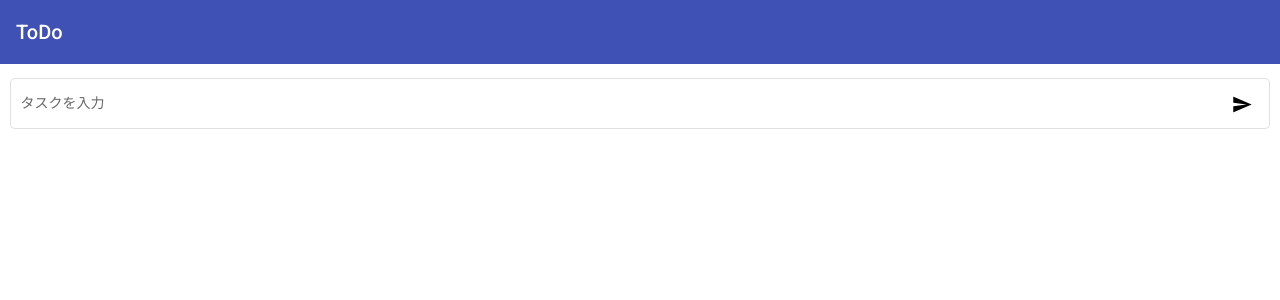
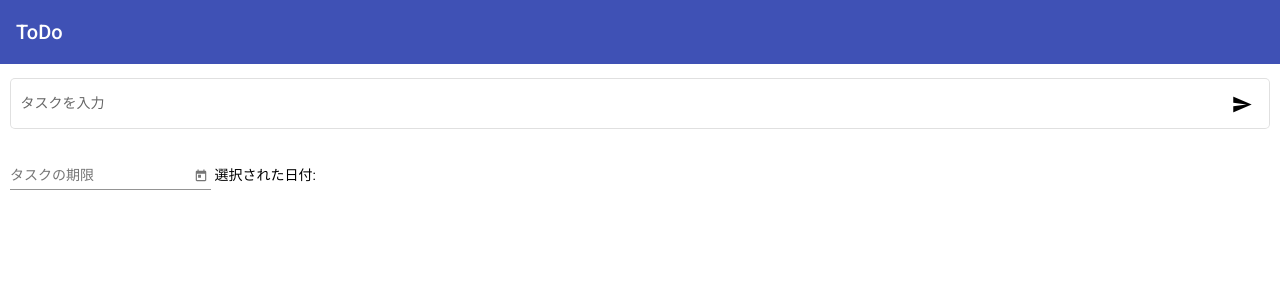
Before and after one commit to tkamada022/study-frontend-web-app-angular, an Angular app: page /add in a window 1280 px wide. Shown: the top 300 px of the page. Built offline with nearby package versions, Linux system fonts and the light colour scheme.

Commit message:
Add: 期限の登録と表示機能を追加

```diff
--- a/src/app/app.module.ts
+++ b/src/app/app.module.ts
@@ -8,6 +8,7 @@
 import { MaterialModule } from '../material.module';
 import { TaskListComponent } from './task-list/task-list.component';
 import { TaskEditComponent } from './task-edit/task-edit.component';
+import { MAT_DATE_LOCALE } from '@angular/material/core';
 
 @NgModule({
   declarations: [AppComponent, TaskListComponent, TaskEditComponent],
@@ -18,7 +19,13 @@
     BrowserAnimationsModule,
     MaterialModule,
   ],
-  providers: [],
+  providers: [
+    // ロケールの設定
+    {
+      provide: MAT_DATE_LOCALE,
+      useValue: 'ja-JP',
+    },
+  ],
   bootstrap: [AppComponent],
 })
 export class AppModule {}
--- a/src/app/task-edit/task-edit.component.html
+++ b/src/app/task-edit/task-edit.component.html
@@ -1,5 +1,5 @@
 <div class="task-edit-area">
-  <form (ngSubmit)="addTask(addTaskNameInput.value)">
+  <form (ngSubmit)="addTask(addTaskNameInput.value, dueDateInput.value)">
     <mat-form-field appearance="outline" style="width: 100%">
       <mat-label>タスクを入力</mat-label>
       <input matInput name="add_task_name" #addTaskNameInput />
@@ -7,5 +7,18 @@
         <mat-icon> send </mat-icon>
       </button>
     </mat-form-field>
+
+    <mat-form-field>
+      <mat-label>タスクの期限</mat-label>
+      <input matInput #dueDateInput [matDatepicker]="dueDatePicker" />
+      <mat-datepicker-toggle
+        matSuffix
+        [for]="dueDatePicker"
+      ></mat-datepicker-toggle>
+
+      <mat-datepicker #dueDatePicker></mat-datepicker>
+    </mat-form-field>
+
+    選択された日付: {{ dueDateInput.value }}
   </form>
 </div>
--- a/src/app/task-edit/task-edit.component.ts
+++ b/src/app/task-edit/task-edit.component.ts
@@ -17,8 +17,8 @@
 
   ngOnInit(): void {}
 
-  addTask(taskName: string) {
-    this.taskManager.addTask(taskName);
+  addTask(taskName: string, dueDate?: string) {
+    this.taskManager.addTask(taskName, dueDate);
     this.snackBar.open('追加しました！', undefined, {
       duration: 2500,
     });
--- a/src/app/task-list/task-list.component.html
+++ b/src/app/task-list/task-list.component.html
@@ -4,6 +4,9 @@
     [(selected)]="task.isCompleted"
   >
     {{ task.name }}
+    <span class="task-duedate" *ngIf="task.dueDate">
+      ({{ task.dueDate | date: "YYYY/MM/dd" }})
+    </span>
   </mat-list-option>
 </mat-selection-list>
 
--- a/src/app/task-list/task-list.component.scss
+++ b/src/app/task-list/task-list.component.scss
@@ -7,3 +7,7 @@
     opacity: 0.7;
   }
 }
+
+.task-duedate {
+  font-size: 0.8rem !important;
+}
--- a/src/app/task-manager.service.ts
+++ b/src/app/task-manager.service.ts
@@ -12,10 +12,11 @@
     this.loadTasks();
   }
 
-  addTask(taskName: string) {
+  addTask(taskName: string, dueDate?: string) {
     this.tasks.push({
       name: taskName,
       isCompleted: false,
+      dueDate: dueDate ? new Date(dueDate) : undefined,
     });
 
     // LocalStorage へ配列を保存
--- a/src/app/todo-task.ts
+++ b/src/app/todo-task.ts
@@ -1,4 +1,5 @@
 export interface TodoTask {
   name: string;
   isCompleted: boolean;
+  dueDate?: Date;
 }
```
